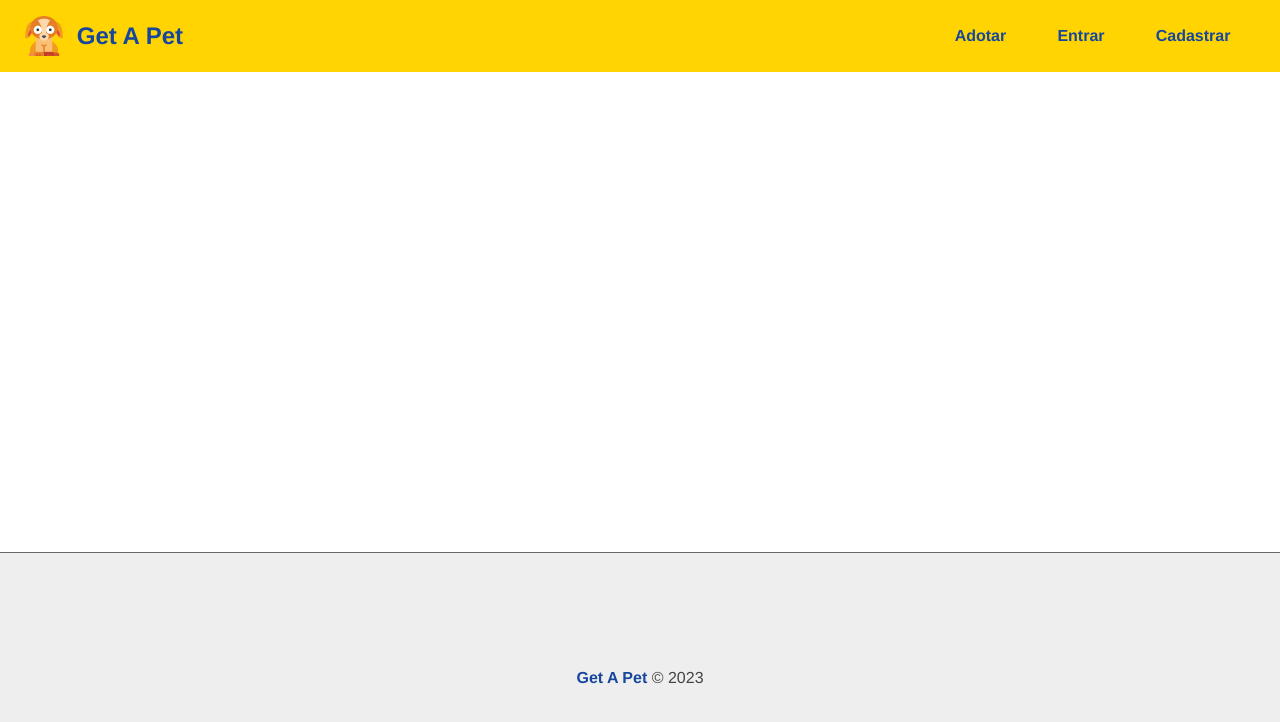
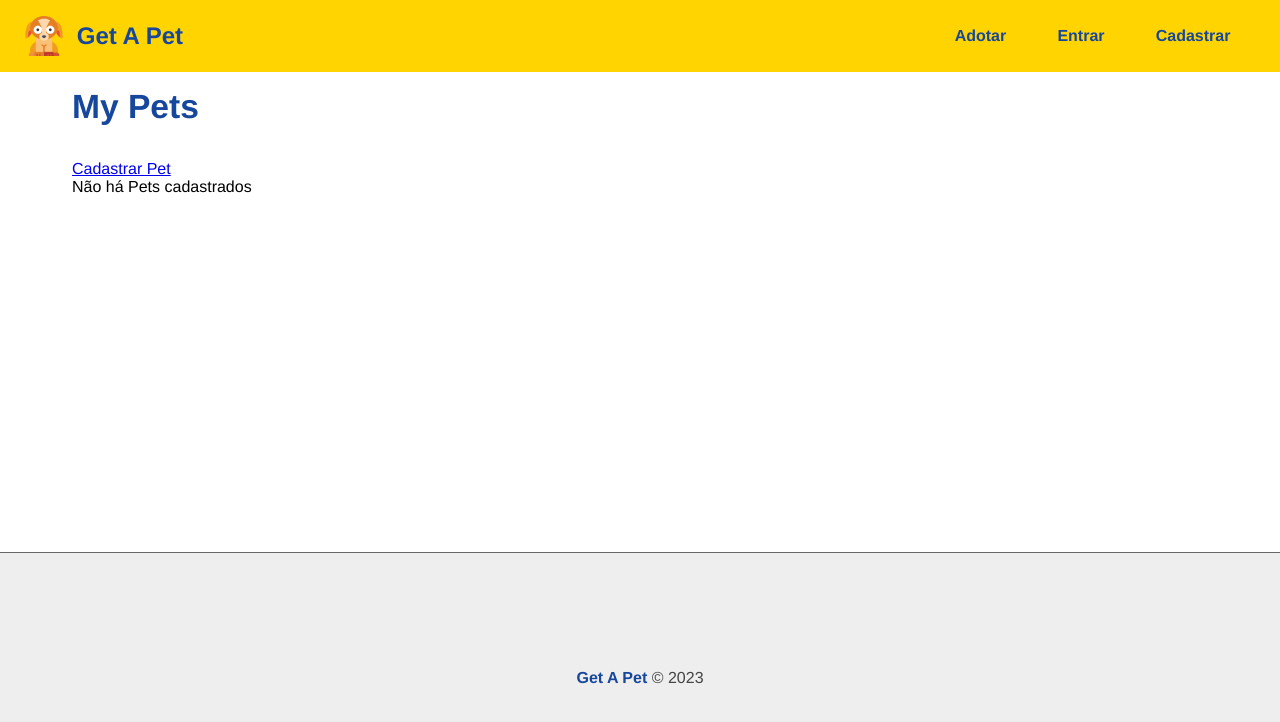
Before and after one commit to Pietro-berg7/Get-A-Pet-Project, a React (Vite) app in the folder frontend/: page /pets/mypets in a window 1280 px wide. Shown: the top 722 px of the page. Built offline with nearby package versions, Linux system fonts and the light colour scheme.

Commit message:
Criando página de lista de pets

```diff
--- a/frontend/src/App.tsx
+++ b/frontend/src/App.tsx
@@ -14,6 +14,7 @@ import Profile from "./components/pages/User/Profile";
 
 // context
 import { UserProvider } from "./context/UserContext";
+import MyPets from "./components/pages/Pet/MyPets";
 
 function App() {
   return (
@@ -26,6 +27,7 @@ function App() {
             <Route path="/login" element={<Login />} />
             <Route path="/register" element={<Register />} />
             <Route path="/user/profile" element={<Profile />} />
+            <Route path="/pets/mypets" element={<MyPets />} />
             <Route path="/" element={<Home />} />
           </Routes>
         </Container>
--- a/frontend/src/components/layout/Navbar.tsx
+++ b/frontend/src/components/layout/Navbar.tsx
@@ -22,6 +22,9 @@ const Navbar: React.FC = () => {
         {authenticated ? (
           <>
             <li>
+              <Link to="/pet/mypets">Meus Pets</Link>
+            </li>
+            <li>
               <Link to="/user/profile">Perfil</Link>
             </li>
             <li onClick={logout}>Sair</li>
--- /dev/null
+++ b/frontend/src/components/pages/Pet/MyPets.tsx
@@ -0,0 +1,19 @@
+import React, { useState } from "react";
+import { Link } from "react-router-dom";
+
+const MyPets: React.FC = () => {
+  const [pets, setPets] = useState([]);
+
+  return (
+    <section>
+      <h1>My Pets</h1>
+      <Link to="/pet/add">Cadastrar Pet</Link>
+      <div>
+        {pets.length > 0 && <p>Meus Pets cadastrados</p>}
+        {pets.length === 0 && <p>Não há Pets cadastrados</p>}
+      </div>
+    </section>
+  );
+};
+
+export default MyPets;
```
